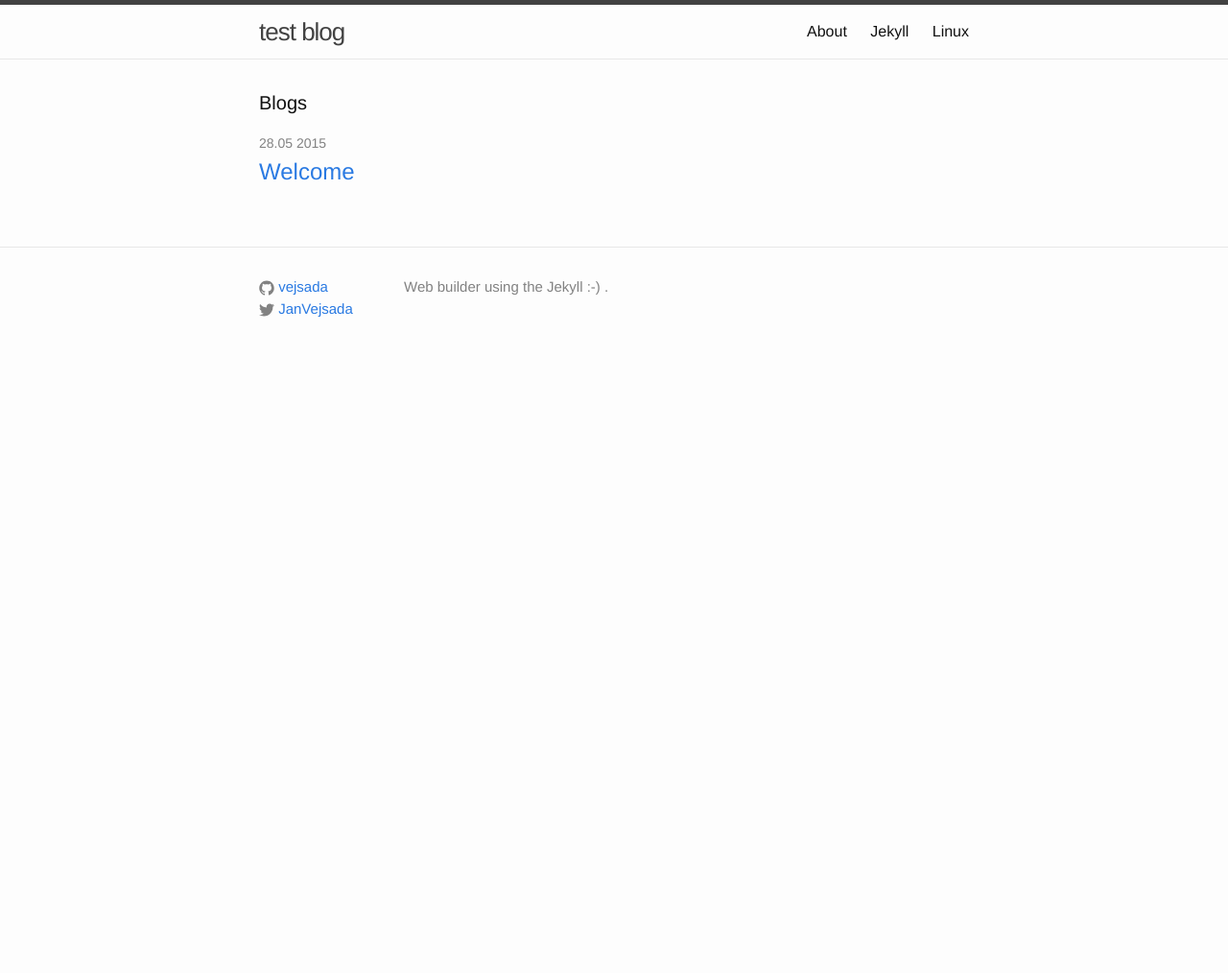
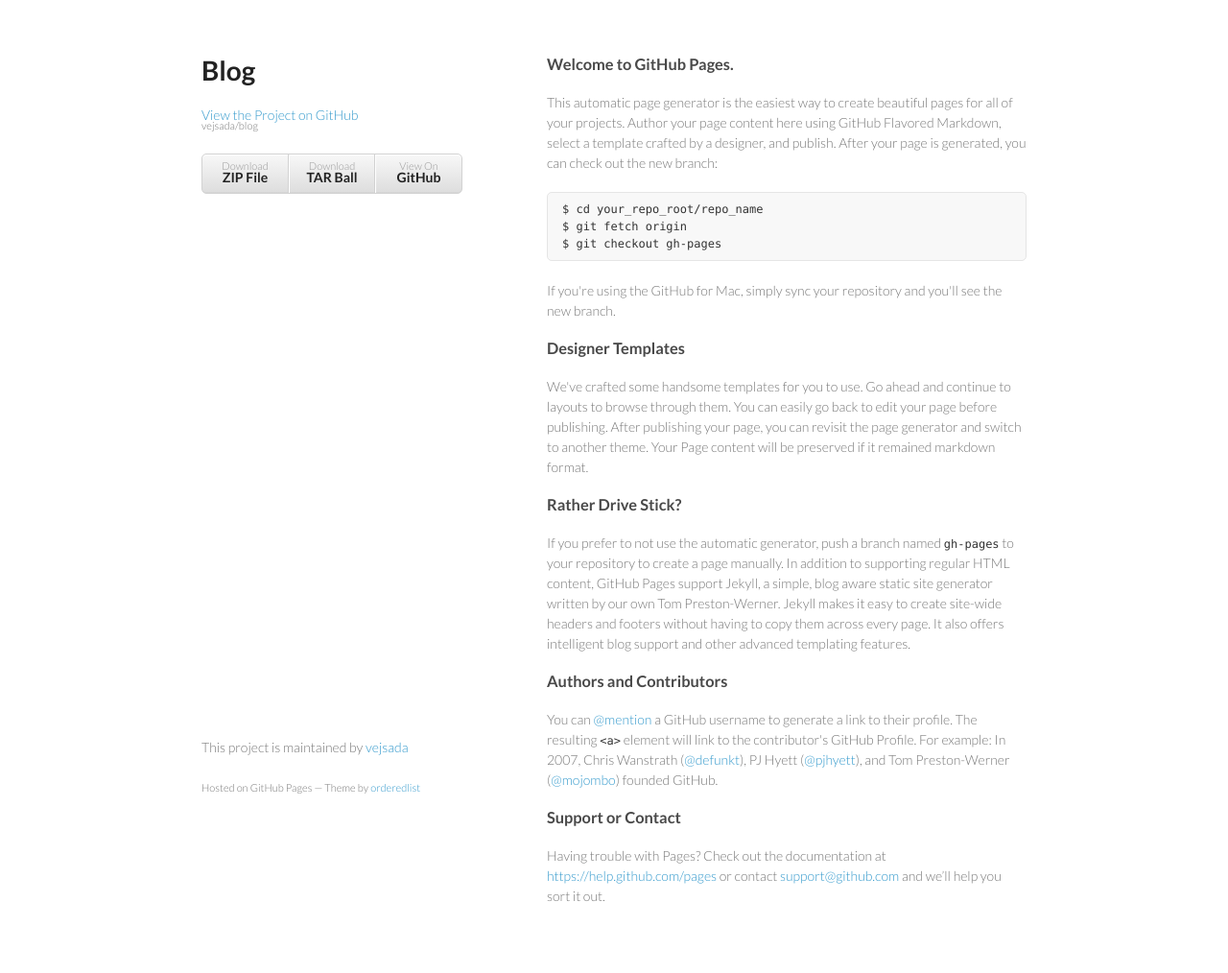
Before and after one commit to vejsada/blog, a Jekyll site: the page index.html, which Jekyll copies as it is, in a window 1280 px wide. Shown: the whole page at 96% size. Built offline with Jekyll 4.4.1, drawn with Linux system fonts in a browser that asks for light colours; before the commit the page ends 900 px from its top, so only the background shows below that.

Commit message:
Create gh-pages branch via GitHub

```diff
--- a/index.html
+++ b/index.html
@@ -1,23 +1,71 @@
----
-layout: default
----
+<!doctype html>
+<html>
+  <head>
+    <meta charset="utf-8">
+    <meta http-equiv="X-UA-Compatible" content="chrome=1">
+    <title>Blog by vejsada</title>
 
-<div class="home">
+    <link rel="stylesheet" href="stylesheets/styles.css">
+    <link rel="stylesheet" href="stylesheets/github-light.css">
+    <meta name="viewport" content="width=device-width, initial-scale=1, user-scalable=no">
+    <!--[if lt IE 9]>
+    <script src="//html5shiv.googlecode.com/svn/trunk/html5.js"></script>
+    <![endif]-->
+  </head>
+  <body>
+    <div class="wrapper">
+      <header>
+        <h1>Blog</h1>
+        <p></p>
 
-  <h1 class="page-heading">Blogs</h1>
+        <p class="view"><a href="https://github.com/vejsada/blog">View the Project on GitHub <small>vejsada/blog</small></a></p>
 
-  <ul class="post-list">
-    {% for post in site.posts %}
-      <li>
-        <span class="post-meta">{{ post.date | date: "%d.%m %Y" }}</span>
 
-        <h2>
-          <a class="post-link" href="{{ post.url | prepend: site.baseurl }}">{{ post.title }}</a>
-        </h2>
-      </li>
-    {% endfor %}
-  </ul>
+        <ul>
+          <li><a href="https://github.com/vejsada/blog/zipball/master">Download <strong>ZIP File</strong></a></li>
+          <li><a href="https://github.com/vejsada/blog/tarball/master">Download <strong>TAR Ball</strong></a></li>
+          <li><a href="https://github.com/vejsada/blog">View On <strong>GitHub</strong></a></li>
+        </ul>
+      </header>
+      <section>
+        <h3>
+<a id="welcome-to-github-pages" class="anchor" href="#welcome-to-github-pages" aria-hidden="true"><span class="octicon octicon-link"></span></a>Welcome to GitHub Pages.</h3>
 
- <!-- <p class="rss-subscribe">subscribe <a href="{{ "/feed.xml" | prepend: site.baseurl }}">via RSS</a></p> -->
+<p>This automatic page generator is the easiest way to create beautiful pages for all of your projects. Author your page content here using GitHub Flavored Markdown, select a template crafted by a designer, and publish. After your page is generated, you can check out the new branch:</p>
 
-</div>
+<pre><code>$ cd your_repo_root/repo_name
+$ git fetch origin
+$ git checkout gh-pages
+</code></pre>
+
+<p>If you're using the GitHub for Mac, simply sync your repository and you'll see the new branch.</p>
+
+<h3>
+<a id="designer-templates" class="anchor" href="#designer-templates" aria-hidden="true"><span class="octicon octicon-link"></span></a>Designer Templates</h3>
+
+<p>We've crafted some handsome templates for you to use. Go ahead and continue to layouts to browse through them. You can easily go back to edit your page before publishing. After publishing your page, you can revisit the page generator and switch to another theme. Your Page content will be preserved if it remained markdown format.</p>
+
+<h3>
+<a id="rather-drive-stick" class="anchor" href="#rather-drive-stick" aria-hidden="true"><span class="octicon octicon-link"></span></a>Rather Drive Stick?</h3>
+
+<p>If you prefer to not use the automatic generator, push a branch named <code>gh-pages</code> to your repository to create a page manually. In addition to supporting regular HTML content, GitHub Pages support Jekyll, a simple, blog aware static site generator written by our own Tom Preston-Werner. Jekyll makes it easy to create site-wide headers and footers without having to copy them across every page. It also offers intelligent blog support and other advanced templating features.</p>
+
+<h3>
+<a id="authors-and-contributors" class="anchor" href="#authors-and-contributors" aria-hidden="true"><span class="octicon octicon-link"></span></a>Authors and Contributors</h3>
+
+<p>You can <a href="https://github.com/blog/821" class="user-mention">@mention</a> a GitHub username to generate a link to their profile. The resulting <code>&lt;a&gt;</code> element will link to the contributor's GitHub Profile. For example: In 2007, Chris Wanstrath (<a href="https://github.com/defunkt" class="user-mention">@defunkt</a>), PJ Hyett (<a href="https://github.com/pjhyett" class="user-mention">@pjhyett</a>), and Tom Preston-Werner (<a href="https://github.com/mojombo" class="user-mention">@mojombo</a>) founded GitHub.</p>
+
+<h3>
+<a id="support-or-contact" class="anchor" href="#support-or-contact" aria-hidden="true"><span class="octicon octicon-link"></span></a>Support or Contact</h3>
+
+<p>Having trouble with Pages? Check out the documentation at <a href="https://help.github.com/pages">https://help.github.com/pages</a> or contact <a href="mailto:support@github.com">support@github.com</a> and we’ll help you sort it out.</p>
+      </section>
+      <footer>
+        <p>This project is maintained by <a href="https://github.com/vejsada">vejsada</a></p>
+        <p><small>Hosted on GitHub Pages &mdash; Theme by <a href="https://github.com/orderedlist">orderedlist</a></small></p>
+      </footer>
+    </div>
+    <script src="javascripts/scale.fix.js"></script>
+
+  </body>
+</html>
--- /dev/null
+++ b/javascripts/scale.fix.js
@@ -0,0 +1,17 @@
+var metas = document.getElementsByTagName('meta');
+var i;
+if (navigator.userAgent.match(/iPhone/i)) {
+  for (i=0; i<metas.length; i++) {
+    if (metas[i].name == "viewport") {
+      metas[i].content = "width=device-width, minimum-scale=1.0, maximum-scale=1.0";
+    }
+  }
+  document.addEventListener("gesturestart", gestureStart, false);
+}
+function gestureStart() {
+  for (i=0; i<metas.length; i++) {
+    if (metas[i].name == "viewport") {
+      metas[i].content = "width=device-width, minimum-scale=0.25, maximum-scale=1.6";
+    }
+  }
+}
--- /dev/null
+++ b/stylesheets/github-light.css
@@ -0,0 +1,115 @@
+/*
+   Copyright 2014 GitHub Inc.
+
+   Licensed under the Apache License, Version 2.0 (the "License");
+   you may not use this file except in compliance with the License.
+   You may obtain a copy of the License at
+
+       http://www.apache.org/licenses/LICENSE-2.0
+
+   Unless required by applicable law or agreed to in writing, software
+   distributed under the License is distributed on an "AS IS" BASIS,
+   WITHOUT WARRANTIES OR CONDITIONS OF ANY KIND, either express or implied.
+   See the License for the specific language governing permissions and
+   limitations under the License.
+
+*/
+
+.pl-c /* comment */ {
+  color: #969896;
+}
+
+.pl-c1      /* constant, markup.raw, meta.diff.header, meta.module-reference, meta.property-name, support, support.constant, support.variable, variable.other.constant */,
+.pl-s .pl-v /* string variable */ {
+  color: #0086b3;
+}
+
+.pl-e  /* entity */,
+.pl-en /* entity.name */ {
+  color: #795da3;
+}
+
+.pl-s .pl-s1 /* string source */,
+.pl-smi      /* storage.modifier.import, storage.modifier.package, storage.type.java, variable.other, variable.parameter.function */ {
+  color: #333;
+}
+
+.pl-ent /* entity.name.tag */ {
+  color: #63a35c;
+}
+
+.pl-k /* keyword, storage, storage.type */ {
+  color: #a71d5d;
+}
+
+.pl-pds              /* punctuation.definition.string, string.regexp.character-class */,
+.pl-s                /* string */,
+.pl-s .pl-pse .pl-s1 /* string punctuation.section.embedded source */,
+.pl-sr               /* string.regexp */,
+.pl-sr .pl-cce       /* string.regexp constant.character.escape */,
+.pl-sr .pl-sra       /* string.regexp string.regexp.arbitrary-repitition */,
+.pl-sr .pl-sre       /* string.regexp source.ruby.embedded */ {
+  color: #183691;
+}
+
+.pl-v /* variable */ {
+  color: #ed6a43;
+}
+
+.pl-id /* invalid.deprecated */ {
+  color: #b52a1d;
+}
+
+.pl-ii /* invalid.illegal */ {
+  background-color: #b52a1d;
+  color: #f8f8f8;
+}
+
+.pl-sr .pl-cce /* string.regexp constant.character.escape */ {
+  color: #63a35c;
+  font-weight: bold;
+}
+
+.pl-ml /* markup.list */ {
+  color: #693a17;
+}
+
+.pl-mh        /* markup.heading */,
+.pl-mh .pl-en /* markup.heading entity.name */,
+.pl-ms        /* meta.separator */ {
+  color: #1d3e81;
+  font-weight: bold;
+}
+
+.pl-mq /* markup.quote */ {
+  color: #008080;
+}
+
+.pl-mi /* markup.italic */ {
+  color: #333;
+  font-style: italic;
+}
+
+.pl-mb /* markup.bold */ {
+  color: #333;
+  font-weight: bold;
+}
+
+.pl-md /* markup.deleted, meta.diff.header.from-file */ {
+  background-color: #ffecec;
+  color: #bd2c00;
+}
+
+.pl-mi1 /* markup.inserted, meta.diff.header.to-file */ {
+  background-color: #eaffea;
+  color: #55a532;
+}
+
+.pl-mdr /* meta.diff.range */ {
+  color: #795da3;
+  font-weight: bold;
+}
+
+.pl-mo /* meta.output */ {
+  color: #1d3e81;
+}
--- /dev/null
+++ b/stylesheets/styles.css
@@ -0,0 +1,255 @@
+@import url(https://fonts.googleapis.com/css?family=Lato:300italic,700italic,300,700);
+
+body {
+  padding:50px;
+  font:14px/1.5 Lato, "Helvetica Neue", Helvetica, Arial, sans-serif;
+  color:#777;
+  font-weight:300;
+}
+
+h1, h2, h3, h4, h5, h6 {
+  color:#222;
+  margin:0 0 20px;
+}
+
+p, ul, ol, table, pre, dl {
+  margin:0 0 20px;
+}
+
+h1, h2, h3 {
+  line-height:1.1;
+}
+
+h1 {
+  font-size:28px;
+}
+
+h2 {
+  color:#393939;
+}
+
+h3, h4, h5, h6 {
+  color:#494949;
+}
+
+a {
+  color:#39c;
+  font-weight:400;
+  text-decoration:none;
+}
+
+a small {
+  font-size:11px;
+  color:#777;
+  margin-top:-0.6em;
+  display:block;
+}
+
+.wrapper {
+  width:860px;
+  margin:0 auto;
+}
+
+blockquote {
+  border-left:1px solid #e5e5e5;
+  margin:0;
+  padding:0 0 0 20px;
+  font-style:italic;
+}
+
+code, pre {
+  font-family:Monaco, Bitstream Vera Sans Mono, Lucida Console, Terminal;
+  color:#333;
+  font-size:12px;
+}
+
+pre {
+  padding:8px 15px;
+  background: #f8f8f8;
+  border-radius:5px;
+  border:1px solid #e5e5e5;
+  overflow-x: auto;
+}
+
+table {
+  width:100%;
+  border-collapse:collapse;
+}
+
+th, td {
+  text-align:left;
+  padding:5px 10px;
+  border-bottom:1px solid #e5e5e5;
+}
+
+dt {
+  color:#444;
+  font-weight:700;
+}
+
+th {
+  color:#444;
+}
+
+img {
+  max-width:100%;
+}
+
+header {
+  width:270px;
+  float:left;
+  position:fixed;
+}
+
+header ul {
+  list-style:none;
+  height:40px;
+
+  padding:0;
+
+  background: #eee;
+  background: -moz-linear-gradient(top, #f8f8f8 0%, #dddddd 100%);
+  background: -webkit-gradient(linear, left top, left bottom, color-stop(0%,#f8f8f8), color-stop(100%,#dddddd));
+  background: -webkit-linear-gradient(top, #f8f8f8 0%,#dddddd 100%);
+  background: -o-linear-gradient(top, #f8f8f8 0%,#dddddd 100%);
+  background: -ms-linear-gradient(top, #f8f8f8 0%,#dddddd 100%);
+  background: linear-gradient(top, #f8f8f8 0%,#dddddd 100%);
+
+  border-radius:5px;
+  border:1px solid #d2d2d2;
+  box-shadow:inset #fff 0 1px 0, inset rgba(0,0,0,0.03) 0 -1px 0;
+  width:270px;
+}
+
+header li {
+  width:89px;
+  float:left;
+  border-right:1px solid #d2d2d2;
+  height:40px;
+}
+
+header ul a {
+  line-height:1;
+  font-size:11px;
+  color:#999;
+  display:block;
+  text-align:center;
+  padding-top:6px;
+  height:40px;
+}
+
+strong {
+  color:#222;
+  font-weight:700;
+}
+
+header ul li + li {
+  width:88px;
+  border-left:1px solid #fff;
+}
+
+header ul li + li + li {
+  border-right:none;
+  width:89px;
+}
+
+header ul a strong {
+  font-size:14px;
+  display:block;
+  color:#222;
+}
+
+section {
+  width:500px;
+  float:right;
+  padding-bottom:50px;
+}
+
+small {
+  font-size:11px;
+}
+
+hr {
+  border:0;
+  background:#e5e5e5;
+  height:1px;
+  margin:0 0 20px;
+}
+
+footer {
+  width:270px;
+  float:left;
+  position:fixed;
+  bottom:50px;
+}
+
+@media print, screen and (max-width: 960px) {
+
+  div.wrapper {
+    width:auto;
+    margin:0;
+  }
+
+  header, section, footer {
+    float:none;
+    position:static;
+    width:auto;
+  }
+
+  header {
+    padding-right:320px;
+  }
+
+  section {
+    border:1px solid #e5e5e5;
+    border-width:1px 0;
+    padding:20px 0;
+    margin:0 0 20px;
+  }
+
+  header a small {
+    display:inline;
+  }
+
+  header ul {
+    position:absolute;
+    right:50px;
+    top:52px;
+  }
+}
+
+@media print, screen and (max-width: 720px) {
+  body {
+    word-wrap:break-word;
+  }
+
+  header {
+    padding:0;
+  }
+
+  header ul, header p.view {
+    position:static;
+  }
+
+  pre, code {
+    word-wrap:normal;
+  }
+}
+
+@media print, screen and (max-width: 480px) {
+  body {
+    padding:15px;
+  }
+
+  header ul {
+    display:none;
+  }
+}
+
+@media print {
+  body {
+    padding:0.4in;
+    font-size:12pt;
+    color:#444;
+  }
+}
```
Also changed, not shown: params.json (added, +1 -0 lines).
